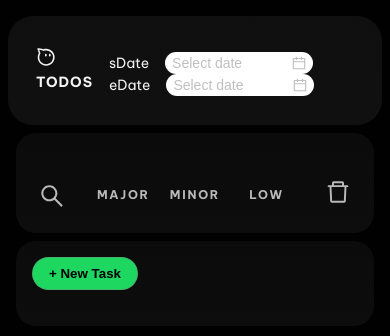
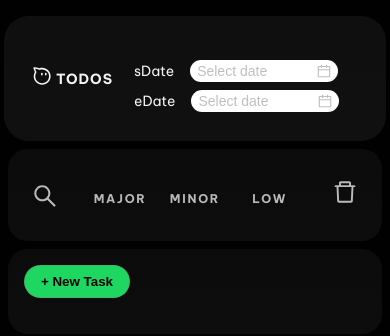
Before and after one commit to mprachaya/todos, a Vue app: page / in a window 390 px wide. Shown: the top 336 px of the page. Built offline with nearby package versions, Linux system fonts and the light colour scheme.

Commit message:
fix margin small screen

```diff
--- a/src/App.vue
+++ b/src/App.vue
@@ -70,4 +70,18 @@ header > div > span {
 .ant-picker .ant-picker-input {
   cursor: pointer;
 }
+@media screen and (max-width: 600px) {
+  header {
+    display: flex;
+  }
+  header > div {
+    max-width: 240px;
+  }
+  header > div > span {
+    margin-top: 0.5rem;
+  }
+  header > div > div {
+    margin-top: 0.5rem;
+  }
+}
 </style>
--- a/src/assets/main.css
+++ b/src/assets/main.css
@@ -21,7 +21,7 @@ body {
   /* Your CSS rules for small screens here */
   body {
     font-size: 14px;
-    margin: 0.5rem;
+    margin: 0.5rem 0.25rem 0.5rem 0.25rem;
   }
 }
 
@@ -43,6 +43,6 @@ body {
     display: grid;
     max-width: 1280px;
     font-size: 16px;
-    padding: 1.25rem 0rem 0rem 0rem;
+    padding: 1rem 0rem 0rem 0rem;
   }
 }
--- a/src/styles/todospage.scss
+++ b/src/styles/todospage.scss
@@ -25,7 +25,6 @@
   width: 60px;
   height: 60px;
   padding: 1.5rem 0 1rem 0;
-  margin: 0.5rem;
   cursor: pointer;
   border-radius: 24px;
 }
@@ -264,12 +263,14 @@ li > span:nth-child(1) > .sm-date {
   .todos-filters {
     flex-direction: row;
     padding: 0;
-    font-size: 14px;
     justify-content: center;
   }
-  .todos-filters > div:not(:nth-child(1)) {
-    padding-top: 2rem;
+  .todos-filters > div:nth-child(1) {
+    padding-top: 0.75rem;
   }
+  // .todos-filters > div:not(:nth-child(1)) {
+  //   padding-top: 2rem;
+  // }
 }
 
 @media screen and (min-width: 601px) and (max-width: 900px) {
```
